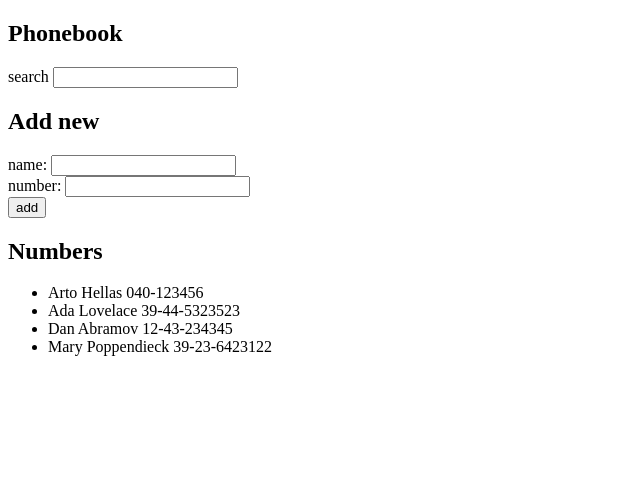
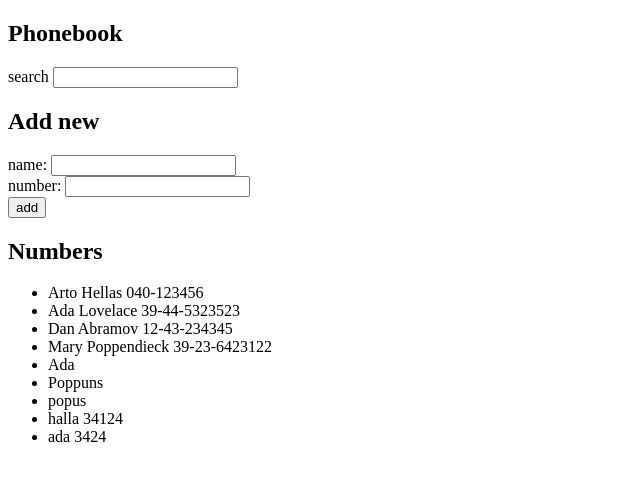
Before and after one commit to raphaelnb/fullStackOpen, a React (Create React App) app in the folder part2/phonebook/: page / in a window 1280 px wide. Shown: the top 480 px of the page, without its empty margins (0-640 px from the left). Built offline with nearby package versions, Linux system fonts and the light colour scheme; data requests are answered from the project's data file.

Commit message:
exercise 2.12

```diff
--- a/part2/phonebook/db.json
+++ b/part2/phonebook/db.json
@@ -1,5 +1,5 @@
 {
-    "persons":[
+  "persons": [
     {
       "name": "Arto Hellas",
       "number": "040-123456",
@@ -19,6 +19,31 @@
       "name": "Mary Poppendieck",
       "number": "39-23-6423122",
       "id": 4
+    },
+    {
+      "name": "Ada",
+      "number": "",
+      "id": 5
+    },
+    {
+      "name": "Poppuns",
+      "number": "",
+      "id": 6
+    },
+    {
+      "name": "popus",
+      "number": "",
+      "id": 7
+    },
+    {
+      "name": "halla",
+      "number": "34124",
+      "id": 8
+    },
+    {
+      "name": "ada",
+      "number": "3424",
+      "id": 9
     }
   ]
 }
--- a/part2/phonebook/src/App.js
+++ b/part2/phonebook/src/App.js
@@ -33,11 +33,16 @@ const App = () => {
         name: newName,
         number: newNumber
       }
-      setPeople(people.concat(NameObject))
+      axios
+        .post('http://localhost:3001/persons', NameObject)
+        .then(response => {
+          console.log(response)
+          setPeople(people.concat(response.data))
+        })
+
     }
     setNewName('')
     setNewNumber('')
-    console.log(Object.values(people[0]))
   }
 
   const handleNewName = (e) => {
```
Lines whose indentation alone changed are shown as unchanged.
